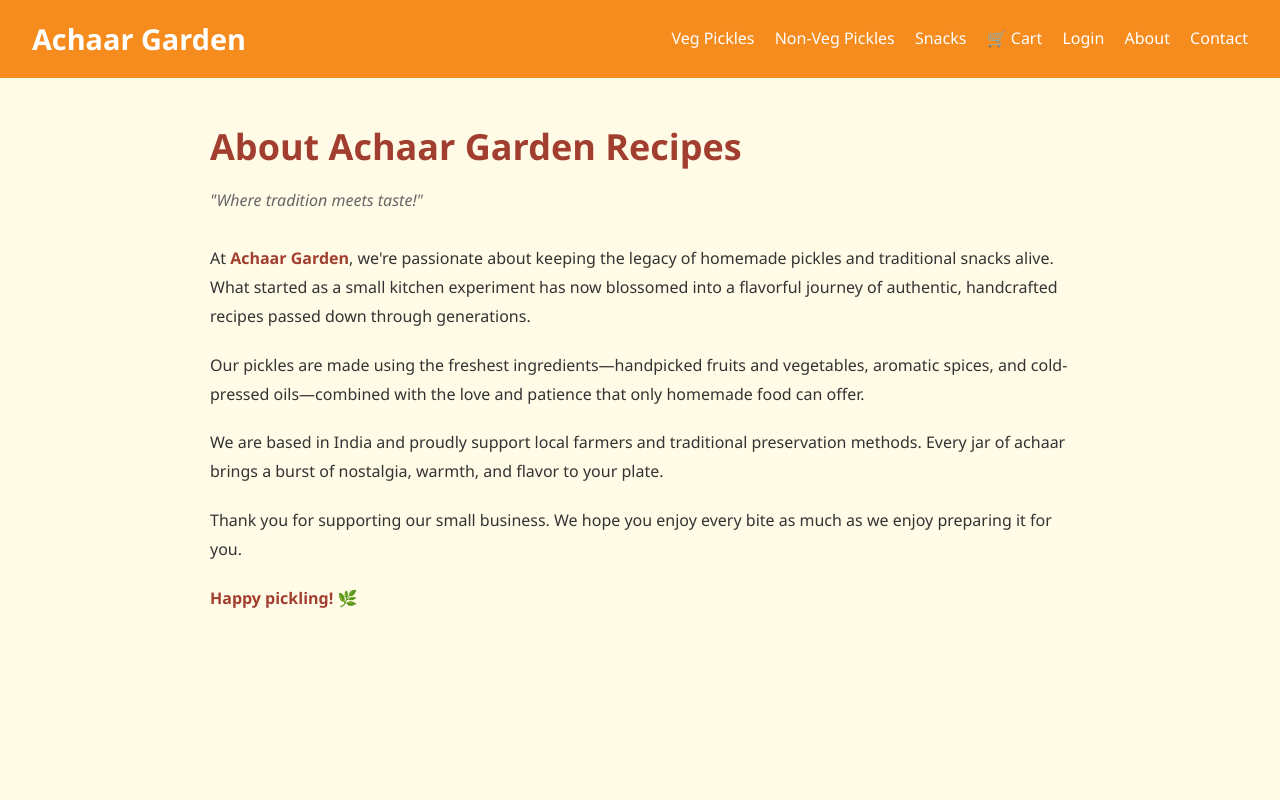
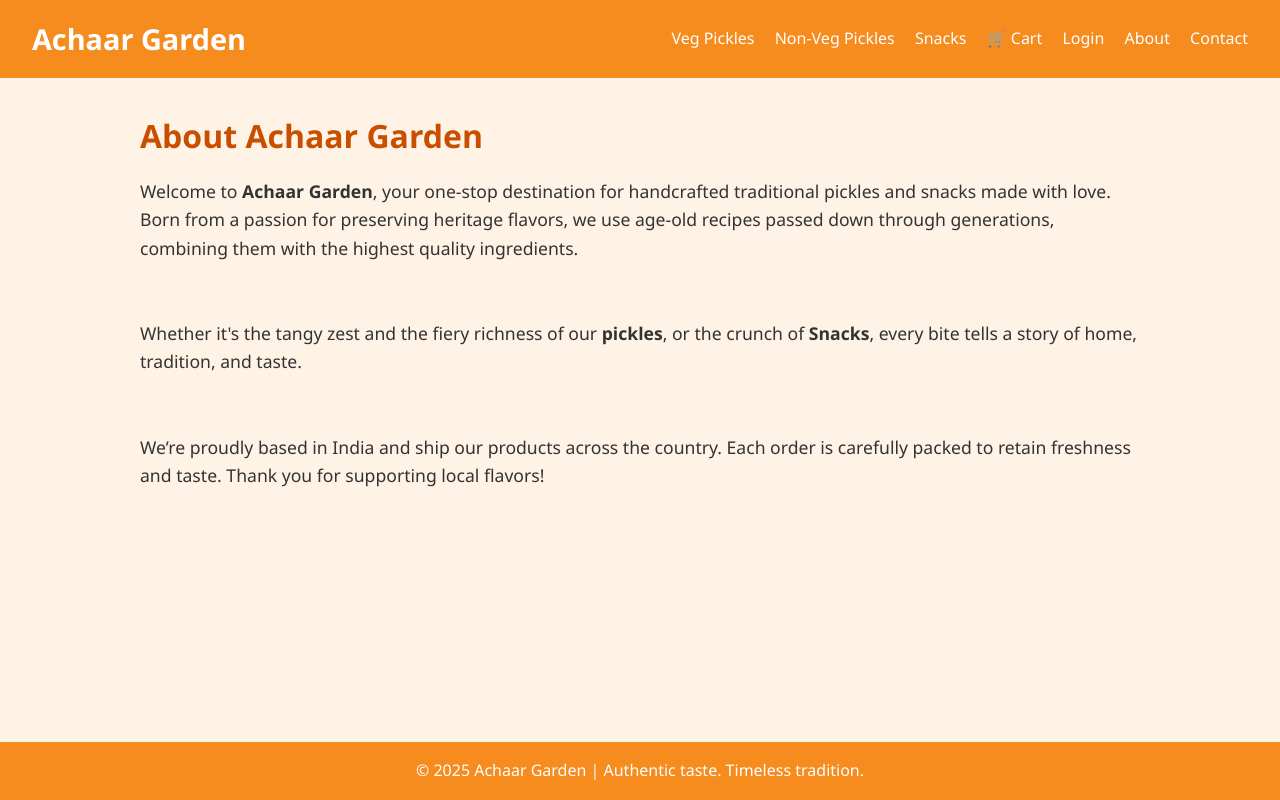
Before and after one commit to MythiliKancharla/Homemadepickle, a Flask app: page /about in a window 1280 px wide. Run offline with Flask 3, Linux system fonts and the light colour scheme.

Commit message:
Update about.html

```diff
--- a/templates/about.html
+++ b/templates/about.html
@@ -1,45 +1,15 @@
 <!DOCTYPE html>
 <html lang="en">
 <head>
-    <meta charset="UTF-8">
-    <title>About Us | Achaar Garden</title>
-    <link rel="stylesheet" href="{{ url_for('static', filename='style.css') }}">
-    <style>
-        body {
-            font-family: 'Segoe UI', sans-serif;
-            background-color: #fffbe6;
-            margin: 0;
-            padding: 0;
-            color: #333;
-        }
-        .about-container {
-            max-width: 900px;
-            margin: 0 auto;
-            padding: 40px 20px;
-        }
-        h1 {
-            color: #a23e2f;
-            font-size: 36px;
-            margin-bottom: 10px;
-        }
-        .tagline {
-            font-style: italic;
-            color: #666;
-            margin-bottom: 30px;
-        }
-        p {
-            line-height: 1.8;
-            margin-bottom: 20px;
-        }
-        .highlight {
-            color: #a23e2f;
-            font-weight: bold;
-        }
-    </style>
+  <meta charset="UTF-8" />
+  <meta name="viewport" content="width=device-width, initial-scale=1.0"/>
+  <title>About Us | Achaar Garden </title>
+  <link rel="stylesheet" href="{{ url_for('static', filename='style.css') }}">
 </head>
 <body>
 
-     <header class="main-header">
+  <!-- Header -->
+  <header class="main-header">
     <div class="logo">Achaar Garden</div>
     <nav class="nav-bar">
       <a href="{{ url_for('veg_pickles') }}">Veg Pickles</a>
@@ -52,21 +22,27 @@
     </nav>
   </header>
 
+  <!-- About Section -->
+  <main class="hero">
+    <div class="hero-content">
+      <h1>About Achaar Garden</h1>
+      <p>
+        Welcome to <strong>Achaar Garden</strong>, your one-stop destination for handcrafted traditional pickles and snacks made with love. Born from a passion for preserving heritage flavors, we use age-old recipes passed down through generations, combining them with the highest quality ingredients.
+      </p>
+      <br>
+      <p>
+        Whether it's the tangy zest and  the fiery richness of our <strong>pickles</strong>, or the crunch of <strong>Snacks</strong>, every bite tells a story of home, tradition, and taste.
+      </p>
+      <br>
+      <p>
+        We’re proudly based in India and ship our products across the country. Each order is carefully packed to retain freshness and taste. Thank you for supporting local flavors!
+      </p>
+    </div>
+  </main>
 
-<div class="about-container">
-    <h1>About Achaar Garden Recipes</h1>
-    <p class="tagline">"Where tradition meets taste!"</p>
-
-    <p>At <span class="highlight">Achaar Garden</span>, we're passionate about keeping the legacy of homemade pickles and traditional snacks alive. What started as a small kitchen experiment has now blossomed into a flavorful journey of authentic, handcrafted recipes passed down through generations.</p>
-
-    <p>Our pickles are made using the freshest ingredients—handpicked fruits and vegetables, aromatic spices, and cold-pressed oils—combined with the love and patience that only homemade food can offer.</p>
-
-    <p>We are based in India and proudly support local farmers and traditional preservation methods. Every jar of achaar brings a burst of nostalgia, warmth, and flavor to your plate.</p>
-
-    <p>Thank you for supporting our small business. We hope you enjoy every bite as much as we enjoy preparing it for you.</p>
-
-    <p class="highlight">Happy pickling! 🌿</p>
-</div>
-
+  <!-- Footer -->
+  <footer>
+    © 2025 Achaar Garden | Authentic taste. Timeless tradition.
+  </footer>
 </body>
 </html>
```
